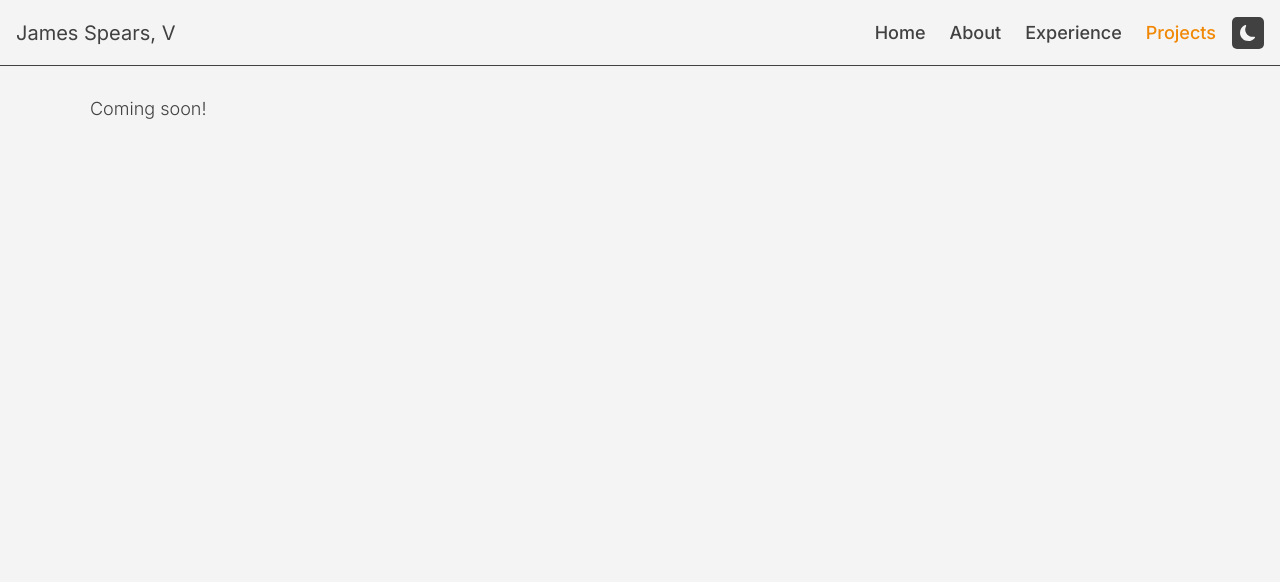
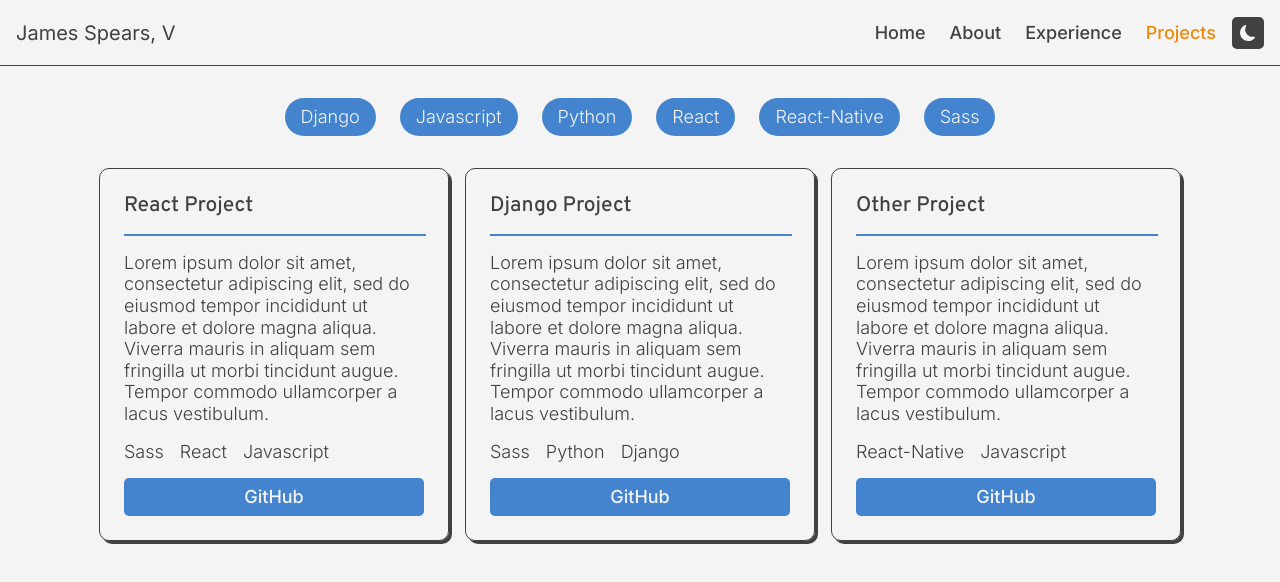
Before and after one commit to jamesspearsv/personal-website, a React (Vite) app: page /projects in a window 1280 px wide. Shown: the top 582 px of the page. Built offline with nearby package versions, Linux system fonts and the light colour scheme.

Commit message:
Implement project filtering and page styles

```diff
--- /dev/null
+++ b/src/assets/projects.js
@@ -0,0 +1,20 @@
+export const projects = [
+  {
+    name: 'React Project',
+    desc: 'Lorem ipsum dolor sit amet, consectetur adipiscing elit, sed do eiusmod tempor incididunt ut labore et dolore magna aliqua. Viverra mauris in aliquam sem fringilla ut morbi tincidunt augue. Tempor commodo ullamcorper a lacus vestibulum.',
+    link: '',
+    tags: ['Sass', 'React', 'Javascript'],
+  },
+  {
+    name: 'Django Project',
+    desc: 'Lorem ipsum dolor sit amet, consectetur adipiscing elit, sed do eiusmod tempor incididunt ut labore et dolore magna aliqua. Viverra mauris in aliquam sem fringilla ut morbi tincidunt augue. Tempor commodo ullamcorper a lacus vestibulum.',
+    link: '',
+    tags: ['Sass', 'Python', 'Django'],
+  },
+  {
+    name: 'Other Project',
+    desc: 'Lorem ipsum dolor sit amet, consectetur adipiscing elit, sed do eiusmod tempor incididunt ut labore et dolore magna aliqua. Viverra mauris in aliquam sem fringilla ut morbi tincidunt augue. Tempor commodo ullamcorper a lacus vestibulum.',
+    link: '',
+    tags: ['React-Native', 'Javascript'],
+  },
+];
--- a/src/components/ExperienceCard.jsx
+++ b/src/components/ExperienceCard.jsx
@@ -1,24 +1,21 @@
 import PropTypes from 'prop-types';
 import './ExperienceCard.scss';
 
-function ExperienceCard({ title, subtitle, dates, content }) {
+function ExperienceCard({ entry }) {
   return (
     <div className='card'>
-      <h3 className='title'>{title}</h3>
-      <div className='dates'>{dates}</div>
+      <h3 className='title'>{entry.title}</h3>
       <hr className='divider' />
-      <div className='subtitle'>{subtitle}</div>
+      <div className='dates'>{entry.dates}</div>
+      <div className='subtitle'>{entry.subtitle}</div>
 
-      {content && <p className='content'>{content}</p>}
+      {entry.content && <p className='content'>{entry.content}</p>}
     </div>
   );
 }
 
 ExperienceCard.propTypes = {
-  title: PropTypes.string,
-  subtitle: PropTypes.string,
-  dates: PropTypes.string,
-  content: PropTypes.string,
+  entry: PropTypes.object,
 };
 
 export default ExperienceCard;
--- a/src/components/ExperienceSection.jsx
+++ b/src/components/ExperienceSection.jsx
@@ -27,13 +27,7 @@ function ExperienceSection({
       </div>
       <div className='section-content'>
         {section.map((entry, index) => (
-          <ExperienceCard
-            key={index}
-            title={entry.title}
-            subtitle={entry.subtile}
-            dates={entry.dates}
-            content={entry.content}
-          />
+          <ExperienceCard key={index} entry={entry} />
         ))}
       </div>
     </section>
--- a/src/components/ExperienceSection.scss
+++ b/src/components/ExperienceSection.scss
@@ -4,6 +4,7 @@
   width: 60%;
   border: solid 1px $color-dark;
   border-radius: 10px;
+  box-shadow: 3px 3px;
 
   .section-header {
     padding: 5px 20px;
--- a/src/components/Nav.jsx
+++ b/src/components/Nav.jsx
@@ -26,8 +26,8 @@ function Nav({ isDarkTheme, setIsDarkTheme }) {
 
   return (
     <nav style={{ height: `${navHeight}px` }}>
-      <div className="mobile-menu">
-        <Link className="mobile-heading" to="/" onClick={closeNav}>
+      <div className='mobile-menu'>
+        <Link className='mobile-heading' to='/' onClick={closeNav}>
           James Spears, V
         </Link>
         <button
@@ -43,7 +43,7 @@ function Nav({ isDarkTheme, setIsDarkTheme }) {
         className={'menu-container ' + (navClosed ? 'closed' : 'open')}
         style={{ height: navClosed ? '' : menuHeight + 'px' }}
       >
-        <div className="nav-heading">James Spears, V</div>
+        <Link className='nav-heading'>James Spears, V</Link>
         <ul>
           {navItems.map((item, index) => (
             <li key={index}>
@@ -55,12 +55,12 @@ function Nav({ isDarkTheme, setIsDarkTheme }) {
         </ul>
         <div>
           <button
-            className="theme-toggler"
+            className='theme-toggler'
             onClick={() => {
               setIsDarkTheme((isDarkTheme) => !isDarkTheme);
             }}
           >
-            <img src={isDarkTheme ? lightIcon : darkIcon} alt="" srcset="" />
+            <img src={isDarkTheme ? lightIcon : darkIcon} alt='' srcset='' />
           </button>
         </div>
       </div>
--- /dev/null
+++ b/src/components/ProjectCard.jsx
@@ -0,0 +1,30 @@
+import PropTypes from 'prop-types';
+import './ProjectCard.scss';
+
+function ProjectCard({ project }) {
+  return (
+    <div className='project'>
+      <div className='project-heading'>
+        <a className='link' href={project.link}>
+          <h3>{project.name}</h3>
+        </a>
+      </div>
+      <hr className='divider' />
+      <p>{project.desc}</p>
+      <div className='project-tags'>
+        {project.tags.map((tag, index) => (
+          <p key={index}>{tag}</p>
+        ))}
+      </div>
+      <a href=''>
+        <div className='button link-button'>GitHub</div>
+      </a>
+    </div>
+  );
+}
+
+ProjectCard.propTypes = {
+  project: PropTypes.object,
+};
+
+export default ProjectCard;
--- /dev/null
+++ b/src/components/ProjectCard.scss
@@ -0,0 +1,57 @@
+@import '../global.scss';
+
+.project {
+  display: flex;
+  flex-direction: column;
+  gap: 1rem;
+  border: solid $color-dark 1px;
+  border-radius: 10px;
+  padding: 1.5rem;
+  max-width: 300px;
+  box-shadow: 3px 3px;
+
+  .project-heading {
+    h3 {
+      margin: 0;
+      padding: 0;
+    }
+
+    .link:hover {
+      text-decoration: underline;
+      color: $color-orange;
+    }
+  }
+
+  hr {
+    margin: 0;
+  }
+
+  p {
+    margin: 0;
+    padding: 0;
+  }
+
+  .project-tags {
+    display: flex;
+    gap: 1rem;
+  }
+
+  .link-button {
+    text-align: center;
+  }
+
+  .link-button:hover {
+    text-decoration: underline;
+  }
+}
+
+#app[data-theme='dark'] {
+  .project {
+    border-color: $color-light;
+
+    .link:hover {
+      text-decoration: underline;
+      color: $color-blue;
+    }
+  }
+}
--- /dev/null
+++ b/src/components/Projects.jsx
@@ -0,0 +1,52 @@
+import './Projects.scss';
+import { useEffect, useState } from 'react';
+import { projects } from '../assets/projects';
+import ProjectCard from './ProjectCard';
+
+//  list of available tags from project entries
+const allTags = [];
+projects.forEach((project) => {
+  project.tags.forEach((tag) => {
+    if (!allTags.includes(tag)) {
+      allTags.push(tag);
+    }
+  });
+  allTags.sort();
+});
+
+function Projects() {
+  // active filter selection
+  const [activeTag, setActiveTag] = useState(null);
+
+  function handleClick(e) {
+    const id = e.target.id;
+    activeTag !== id ? setActiveTag(id) : setActiveTag(null);
+  }
+
+  return (
+    <div className='projects-container'>
+      <div className='tag-list'>
+        {allTags.map((tag, index) => (
+          <div
+            className={`button tag ${activeTag === tag ? 'active' : ''}`}
+            key={index}
+            id={tag}
+            onClick={handleClick}
+          >
+            {tag}
+          </div>
+        ))}
+      </div>
+      <div className='project-gallery'>
+        {projects.map((project, index) => {
+          const filtered =
+            activeTag === null || project.tags.includes(activeTag);
+
+          return filtered && <ProjectCard project={project} key={index} />;
+        })}
+      </div>
+    </div>
+  );
+}
+
+export default Projects;
--- /dev/null
+++ b/src/components/Projects.scss
@@ -0,0 +1,34 @@
+@import '../global.scss';
+
+.projects-container {
+  .tag-list {
+    display: flex;
+    justify-content: center;
+    gap: 1.5rem;
+    flex-wrap: wrap;
+    margin-bottom: 2rem;
+
+    .tag {
+      border-radius: 25px;
+      transition-property: background-color scale;
+      transition-duration: 300ms;
+      transition-timing-function: ease-in-out;
+    }
+
+    .tag:hover {
+      scale: 1.2;
+    }
+
+    .tag.active {
+      background-color: $color-orange;
+    }
+  }
+
+  .project-gallery {
+    display: flex;
+    flex-direction: row;
+    flex-wrap: wrap;
+    justify-content: center;
+    gap: 1rem;
+  }
+}
--- a/src/routes.jsx
+++ b/src/routes.jsx
@@ -1,7 +1,8 @@
 import App from './App';
+import Home from './components/Home';
 import About from './components/About';
 import Experience from './components/Experience';
-import Home from './components/Home';
+import Projects from './components/Projects';
 
 const routes = [
   {
@@ -11,7 +12,7 @@ const routes = [
       { index: true, element: <Home /> },
       { path: 'about', element: <About /> },
       { path: 'experience', element: <Experience /> },
-      { path: 'projects', element: 'Coming soon!' },
+      { path: 'projects', element: <Projects /> },
     ],
   },
 ];
```
